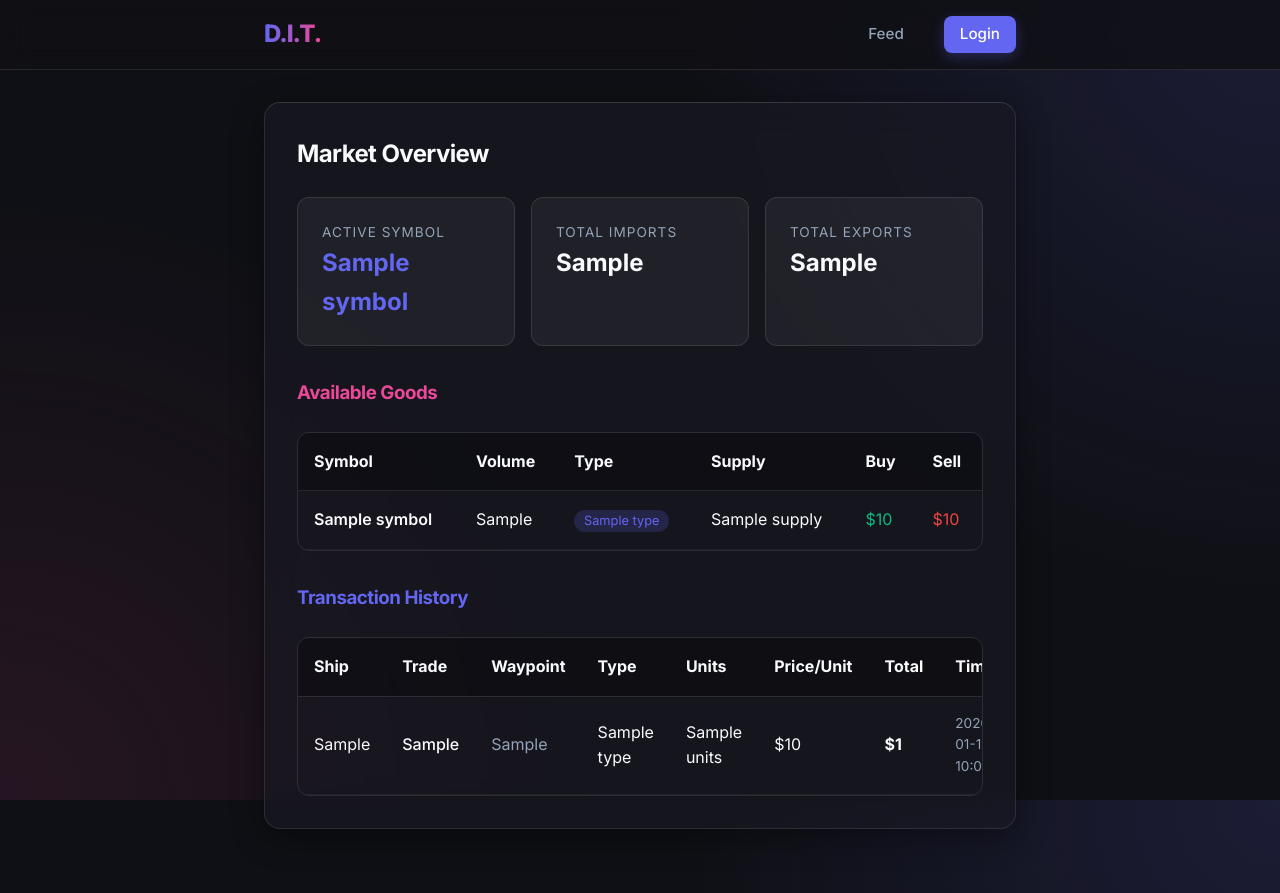
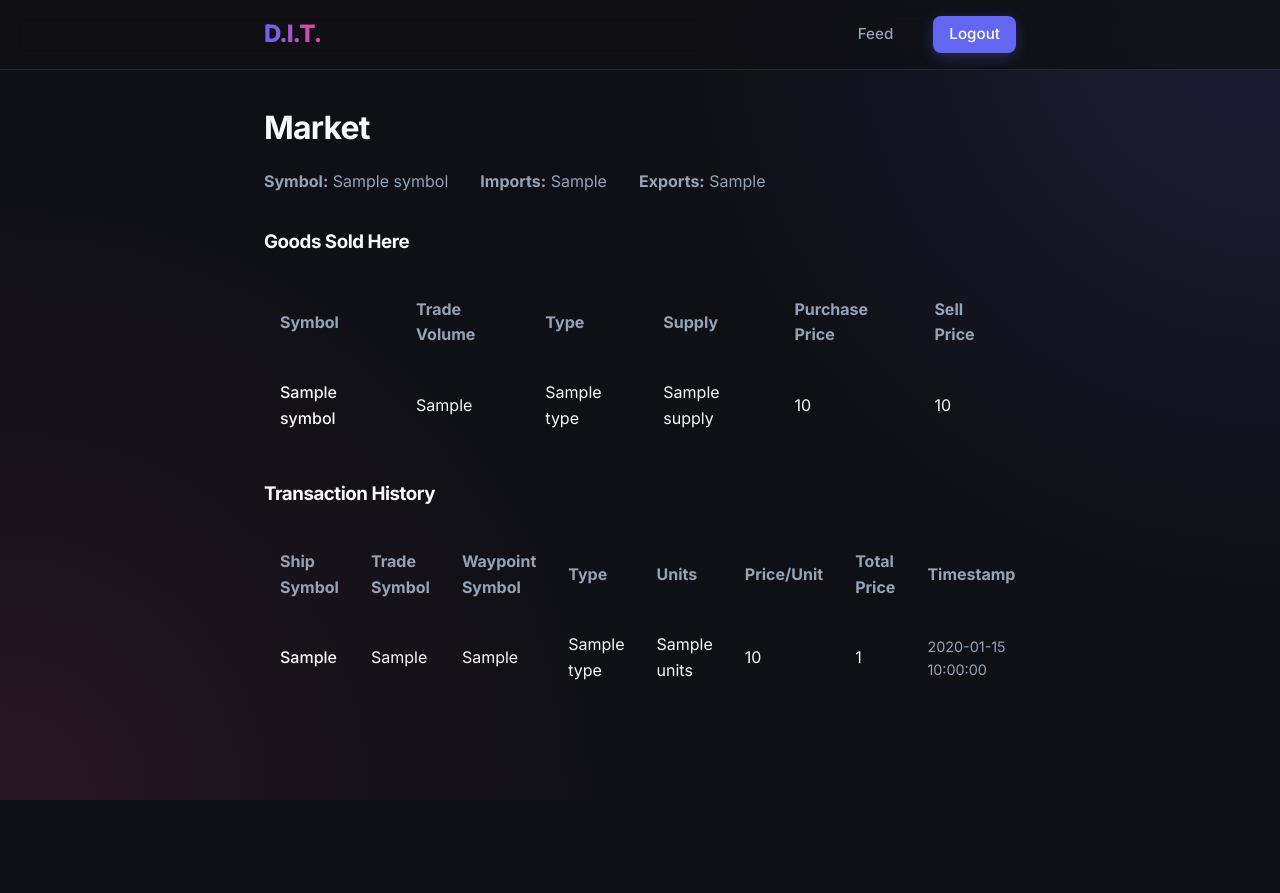
Before and after one commit to FarSeenNomic/Dead-Internet-Theory, a Flask app: template templates/market.html in a window 1280 px wide. After the commit the page ends 800 px from the top, so only its background shows below. Run offline with Flask 3, Linux system fonts and the light colour scheme; the template is opened without the code that fills it: most values are stand-ins (such as "Sample title", 1, 10 or a date in 2020).

```diff
--- a/templates/base.html
+++ b/templates/base.html
@@ -17,12 +17,7 @@
             <a href="/" class="nav-brand">D.I.T.</a>
             <div class="nav-links">
                 <a href="/">Feed</a>
-                {% if session.get('username') %}
-                    <span class="user-badge" style="color: var(--text-muted); font-size: 0.9rem; margin-right: 1rem;">@{{ session['username'] }}</span>
-                    <a href="/logout" class="btn-primary" style="padding: 0.4rem 1rem;">Logout</a>
-                {% else %}
-                    <a href="/login" class="btn-primary" style="padding: 0.4rem 1rem;">Login</a>
-                {% endif %}
+                <a href="/logout" class="btn-primary" style="padding: 0.4rem 1rem;">Logout</a>
             </div>
         </div>
     </nav>
--- a/templates/market.html
+++ b/templates/market.html
@@ -1,103 +1,77 @@
 {% extends 'base.html' %}
+{% block content %}
 
-{% block title %} Market - DIT {% endblock %}
-
-{% block content %}
-<div class="market-dashboard">
-  <div class="glass-card mb-4">
-    <h2 class="mb-3">Market Overview</h2>
-
-    <div
-      style="display: grid; grid-template-columns: repeat(auto-fit, minmax(200px, 1fr)); gap: 1rem; margin-bottom: 2rem;">
-      <div
-        style="background: rgba(255,255,255,0.05); padding: 1.5rem; border-radius: var(--radius-md); border: 1px solid var(--border);">
-        <div style="font-size: 0.85rem; color: var(--text-muted); text-transform: uppercase; letter-spacing: 1px;">
-          Active Symbol</div>
-        <div style="font-size: 1.5rem; font-weight: bold; color: var(--primary);">{{symbol}}</div>
-      </div>
-      <div
-        style="background: rgba(255,255,255,0.05); padding: 1.5rem; border-radius: var(--radius-md); border: 1px solid var(--border);">
-        <div style="font-size: 0.85rem; color: var(--text-muted); text-transform: uppercase; letter-spacing: 1px;">Total
-          Imports</div>
-        <div style="font-size: 1.5rem; font-weight: bold;">{{len_imports}}</div>
-      </div>
-      <div
-        style="background: rgba(255,255,255,0.05); padding: 1.5rem; border-radius: var(--radius-md); border: 1px solid var(--border);">
-        <div style="font-size: 0.85rem; color: var(--text-muted); text-transform: uppercase; letter-spacing: 1px;">Total
-          Exports</div>
-        <div style="font-size: 1.5rem; font-weight: bold;">{{len_exports}}</div>
+    <div class="header-section">
+        <h1>{% block title %} Market {% endblock %}</h1>
+        <div class="meta-info" style="display: flex; gap: 2rem; color: var(--text-muted); margin-top: 1rem;">
+            <span><strong style="color: var(--text-color);">Symbol:</strong> {{symbol}}</span>
+            <span><strong style="color: var(--text-color);">Imports:</strong> {{len_imports}}</span>
+            <span><strong style="color: var(--text-color);">Exports:</strong> {{len_exports}}</span>
         </div>
     </div>
 
-    <h3 class="mb-3" style="color: var(--accent);">Available Goods</h3>
-
-    <div class="table-container mb-4"
-      style="overflow-x: auto; border: 1px solid var(--border); border-radius: var(--radius-md);">
+    <div class="card" style="margin-top: 2rem;">
+        <h3 style="margin-bottom: 1.5rem; color: var(--text-color);">Goods Sold Here</h3>
+        <div style="overflow-x: auto;">
             <table style="width: 100%; border-collapse: collapse; text-align: left;">
-        <thead style="background: rgba(0,0,0,0.3);">
-          <tr>
-            <th style="padding: 1rem; border-bottom: 1px solid var(--border);">Symbol</th>
-            <th style="padding: 1rem; border-bottom: 1px solid var(--border);">Volume</th>
-            <th style="padding: 1rem; border-bottom: 1px solid var(--border);">Type</th>
-            <th style="padding: 1rem; border-bottom: 1px solid var(--border);">Supply</th>
-            <th style="padding: 1rem; border-bottom: 1px solid var(--border);">Buy</th>
-            <th style="padding: 1rem; border-bottom: 1px solid var(--border);">Sell</th>
+                <thead>
+                  <tr style="border-bottom: 1px solid var(--border-color); color: var(--text-muted);">
+                    <th style="padding: 1rem;">Symbol</th>
+                    <th style="padding: 1rem;">Trade Volume</th>
+                    <th style="padding: 1rem;">Type</th>
+                    <th style="padding: 1rem;">Supply</th>
+                    <th style="padding: 1rem;">Purchase Price</th>
+                    <th style="padding: 1rem;">Sell Price</th>
                   </tr>
                 </thead>
                 <tbody>
                   {% for good in goods_table %}
-          <tr style="border-bottom: 1px solid rgba(255,255,255,0.05); transition: background 0.2s;"
-            onmouseover="this.style.background='rgba(255,255,255,0.03)'"
-            onmouseout="this.style.background='transparent'">
-            <td style="padding: 1rem; font-weight: 600;">{{ good.symbol }}</td>
+                    <tr style="border-bottom: 1px solid var(--border-color);">
+                      <td style="padding: 1rem; color: var(--primary-color); font-weight: 500;">{{ good.symbol }}</td>
                       <td style="padding: 1rem;">{{ good.tradeVolume }}</td>
-            <td style="padding: 1rem;"><span
-                style="padding: 0.2rem 0.6rem; border-radius: 20px; background: rgba(99,102,241,0.2); color: var(--primary); font-size: 0.8rem;">{{
-                good.type }}</span></td>
+                      <td style="padding: 1rem;">{{ good.type }}</td>
                       <td style="padding: 1rem;">{{ good.supply }}</td>
-            <td style="padding: 1rem; color: #10b981;">${{ good.purchasePrice }}</td>
-            <td style="padding: 1rem; color: #ef4444;">${{ good.sellPrice }}</td>
-          </tr>
-          {% endfor %}
-        </tbody>
-      </table>
-    </div>
-
-    <h3 class="mb-3" style="color: var(--primary);">Transaction History</h3>
-
-    <div class="table-container"
-      style="overflow-x: auto; border: 1px solid var(--border); border-radius: var(--radius-md);">
-      <table style="width: 100%; border-collapse: collapse; text-align: left;">
-        <thead style="background: rgba(0,0,0,0.3);">
-          <tr>
-            <th style="padding: 1rem; border-bottom: 1px solid var(--border);">Ship</th>
-            <th style="padding: 1rem; border-bottom: 1px solid var(--border);">Trade</th>
-            <th style="padding: 1rem; border-bottom: 1px solid var(--border);">Waypoint</th>
-            <th style="padding: 1rem; border-bottom: 1px solid var(--border);">Type</th>
-            <th style="padding: 1rem; border-bottom: 1px solid var(--border);">Units</th>
-            <th style="padding: 1rem; border-bottom: 1px solid var(--border);">Price/Unit</th>
-            <th style="padding: 1rem; border-bottom: 1px solid var(--border);">Total</th>
-            <th style="padding: 1rem; border-bottom: 1px solid var(--border);">Time</th>
-          </tr>
-        </thead>
-        <tbody>
-          {% for good in transaction_history %}
-          <tr style="border-bottom: 1px solid rgba(255,255,255,0.05); transition: background 0.2s;"
-            onmouseover="this.style.background='rgba(255,255,255,0.03)'"
-            onmouseout="this.style.background='transparent'">
-            <td style="padding: 1rem;">{{ good.shipSymbol }}</td>
-            <td style="padding: 1rem; font-weight: 500;">{{ good.tradeSymbol }}</td>
-            <td style="padding: 1rem; color: var(--text-muted);">{{ good.waypointSymbol }}</td>
-            <td style="padding: 1rem;">{{ good.type }}</td>
-            <td style="padding: 1rem;">{{ good.units }}</td>
-            <td style="padding: 1rem;">${{ good.pricePerUnit }}</td>
-            <td style="padding: 1rem; font-weight: bold;">${{ good.totalPrice }}</td>
-            <td style="padding: 1rem; font-size: 0.85rem; color: var(--text-muted);">{{ good.timestamp }}</td>
+                      <td style="padding: 1rem;">{{ good.purchasePrice }}</td>
+                      <td style="padding: 1rem;">{{ good.sellPrice }}</td>
                     </tr>
                   {% endfor %}
                 </tbody>
             </table>
         </div>
     </div>
+
+    <div class="card" style="margin-top: 2rem;">
+        <h3 style="margin-bottom: 1.5rem; color: var(--text-color);">Transaction History</h3>
+        <div style="overflow-x: auto;">
+            <table style="width: 100%; border-collapse: collapse; text-align: left;">
+                <thead>
+                  <tr style="border-bottom: 1px solid var(--border-color); color: var(--text-muted);">
+                    <th style="padding: 1rem;">Ship Symbol</th>
+                    <th style="padding: 1rem;">Trade Symbol</th>
+                    <th style="padding: 1rem;">Waypoint Symbol</th>
+                    <th style="padding: 1rem;">Type</th>
+                    <th style="padding: 1rem;">Units</th>
+                    <th style="padding: 1rem;">Price/Unit</th>
+                    <th style="padding: 1rem;">Total Price</th>
+                    <th style="padding: 1rem;">Timestamp</th>
+                  </tr>
+                </thead>
+                <tbody>
+                  {% for good in transaction_history %}
+                    <tr style="border-bottom: 1px solid var(--border-color);">
+                      <td style="padding: 1rem; color: var(--primary-color); font-weight: 500;">{{ good.shipSymbol }}</td>
+                      <td style="padding: 1rem;">{{ good.tradeSymbol }}</td>
+                      <td style="padding: 1rem;">{{ good.waypointSymbol }}</td>
+                      <td style="padding: 1rem;">{{ good.type }}</td>
+                      <td style="padding: 1rem;">{{ good.units }}</td>
+                      <td style="padding: 1rem;">{{ good.pricePerUnit }}</td>
+                      <td style="padding: 1rem;">{{ good.totalPrice }}</td>
+                      <td style="padding: 1rem; color: var(--text-muted); font-size: 0.9em;">{{ good.timestamp }}</td>
+                    </tr>
+                  {% endfor %}
+                </tbody>
+            </table>
         </div>
+    </div>
+
 {% endblock %}
```
Also changed, not shown: static/styles.css (+13 -17 lines), templates/homepage.html (+62 -42 lines), templates/login.html (+23 -15 lines), 1 other file. Lines whose indentation alone changed are shown as unchanged.
